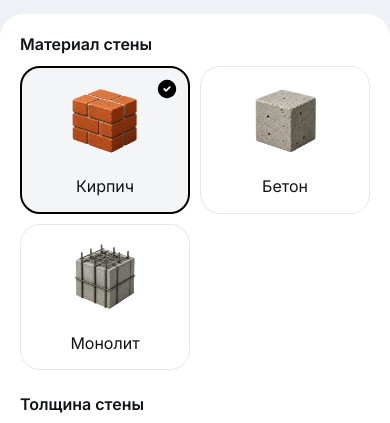
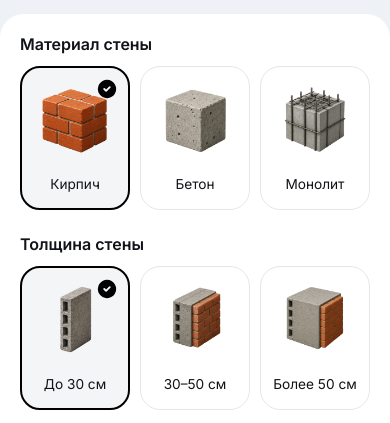
Before and after one commit to method71/burgilau, a plain HTML site: page index.html in a window 390 px wide. Shown: the part 380-803 px from the top of the page. Drawn offline with Linux system fonts and the light colour scheme.

Commit message:
Keep calculator options in three columns

```diff
--- a/index.html
+++ b/index.html
@@ -576,6 +576,21 @@ font-weight:600;
   flex:0 0 auto;
 }
 
+/* Keep every choice group in a single three-column row on all screen sizes. */
+.options,
+.options.compact,
+.options.services{
+  grid-auto-flow:row;
+  grid-auto-columns:auto;
+  grid-template-columns:repeat(3,minmax(0,1fr));
+}
+
+.option label{
+  min-width:0;
+  padding-inline:8px;
+  font-size:clamp(12px,3.5vw,16px);
+}
+
 .tabler-icon{fill:none;stroke:currentColor;stroke-width:2;stroke-linecap:round;stroke-linejoin:round}
 
 </style>
```
